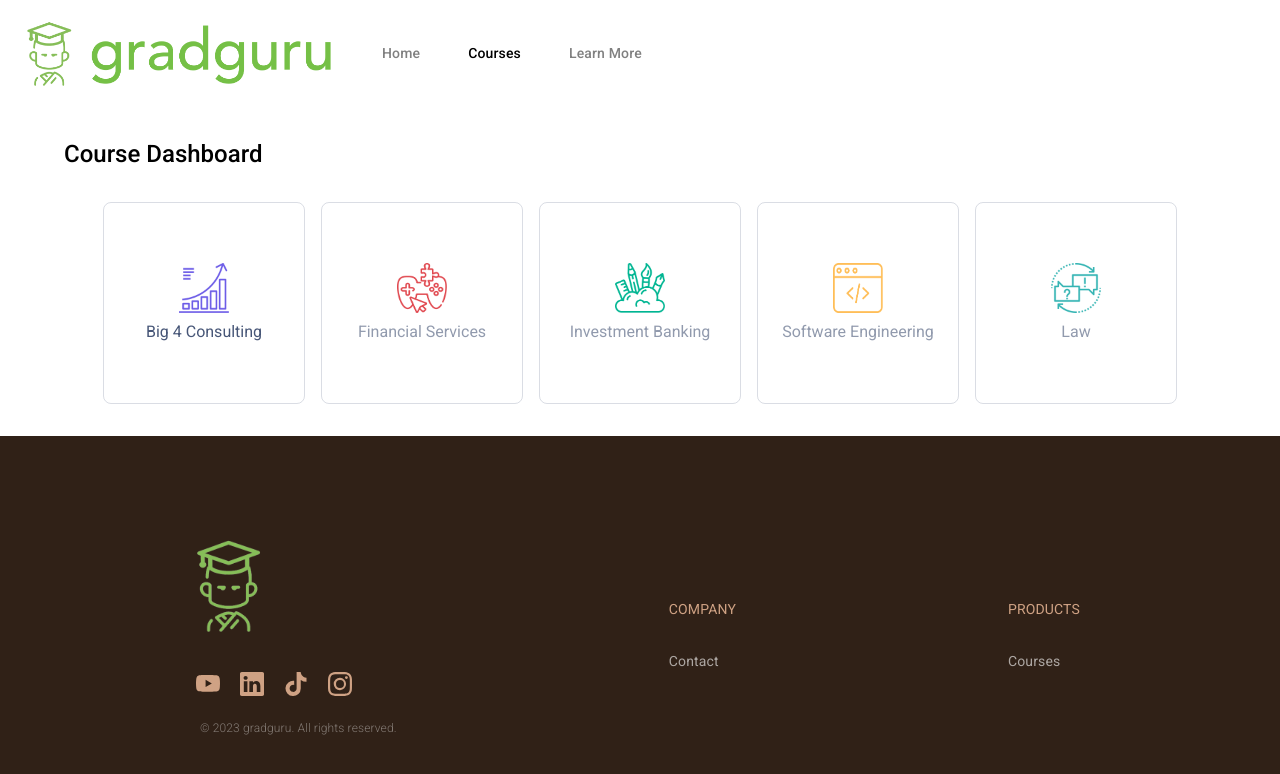
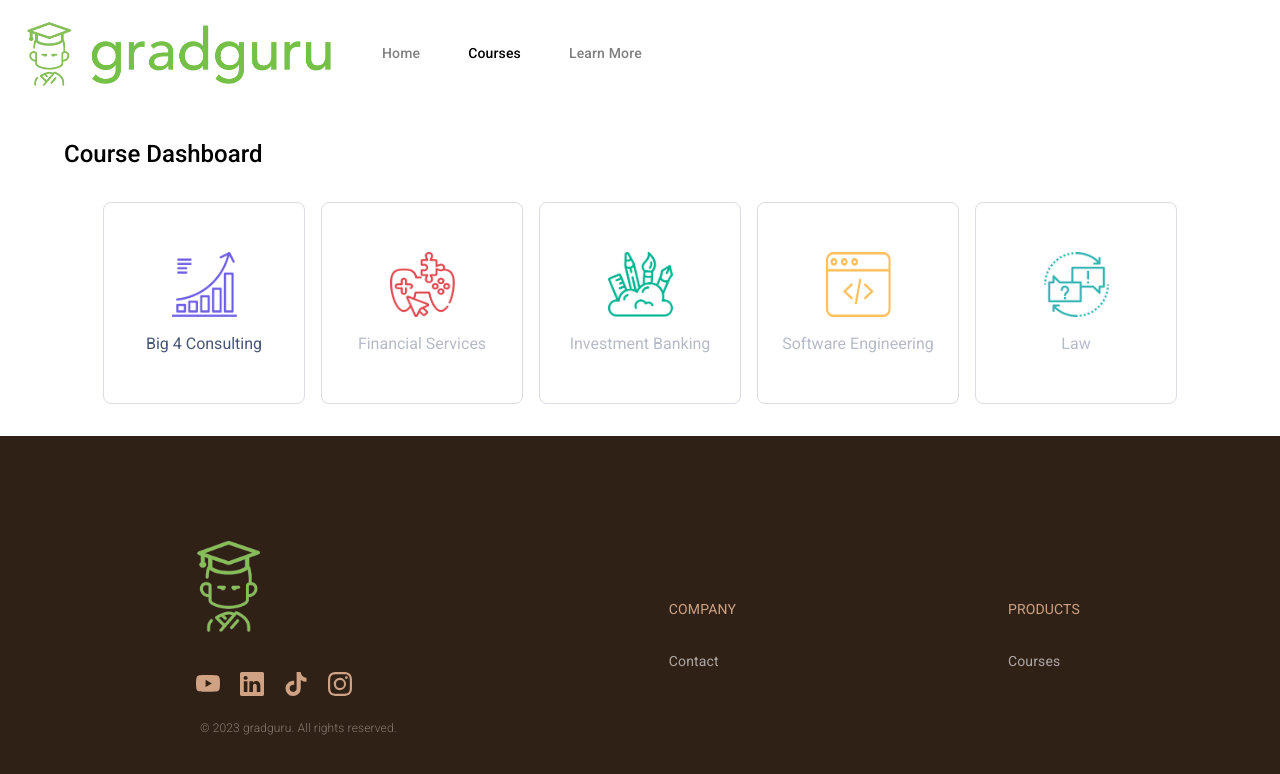
Before and after one commit to finnformica/gradguru, a Next.js app: page /courses in a window 1280 px wide. Shown: the top 774 px of the page. Built offline with nearby package versions, Linux system fonts and the light colour scheme.

Commit message:
minor cosmetic changes

```diff
--- a/src/components/CourseDashboard/CourseCards.tsx
+++ b/src/components/CourseDashboard/CourseCards.tsx
@@ -29,7 +29,7 @@ const Card = ({ ...course }: CardProps) => {
         flexDirection: "column",
         alignItems: "center",
         justifyContent: "center",
-        gap: 1,
+        gap: 2,
         textAlign: "center",
         transition: "all 0.2s ease-in-out",
         "&:hover": course.active
@@ -44,8 +44,8 @@ const Card = ({ ...course }: CardProps) => {
       <Image
         alt={`${course.title} icon`}
         src={course.src}
-        width={50}
-        height={50}
+        width={65}
+        height={65}
       />
       <Typography
         variant="h5"
@@ -54,7 +54,7 @@ const Card = ({ ...course }: CardProps) => {
         sx={{
           color: course.active
             ? "rgba(71, 86, 119, 1)"
-            : "rgba(71, 86, 119, 0.6)",
+            : "rgba(71, 86, 119, 0.4)",
         }}
       >
         {course.title}
```
